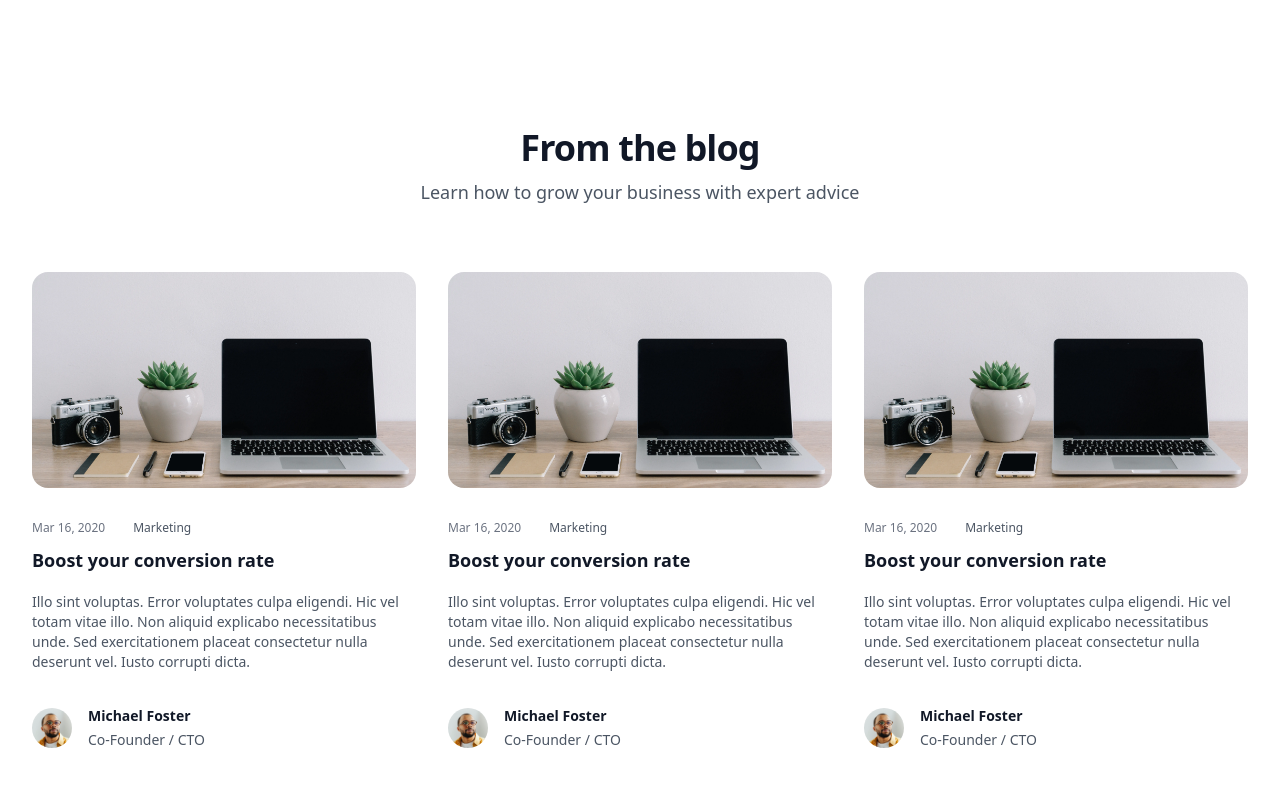
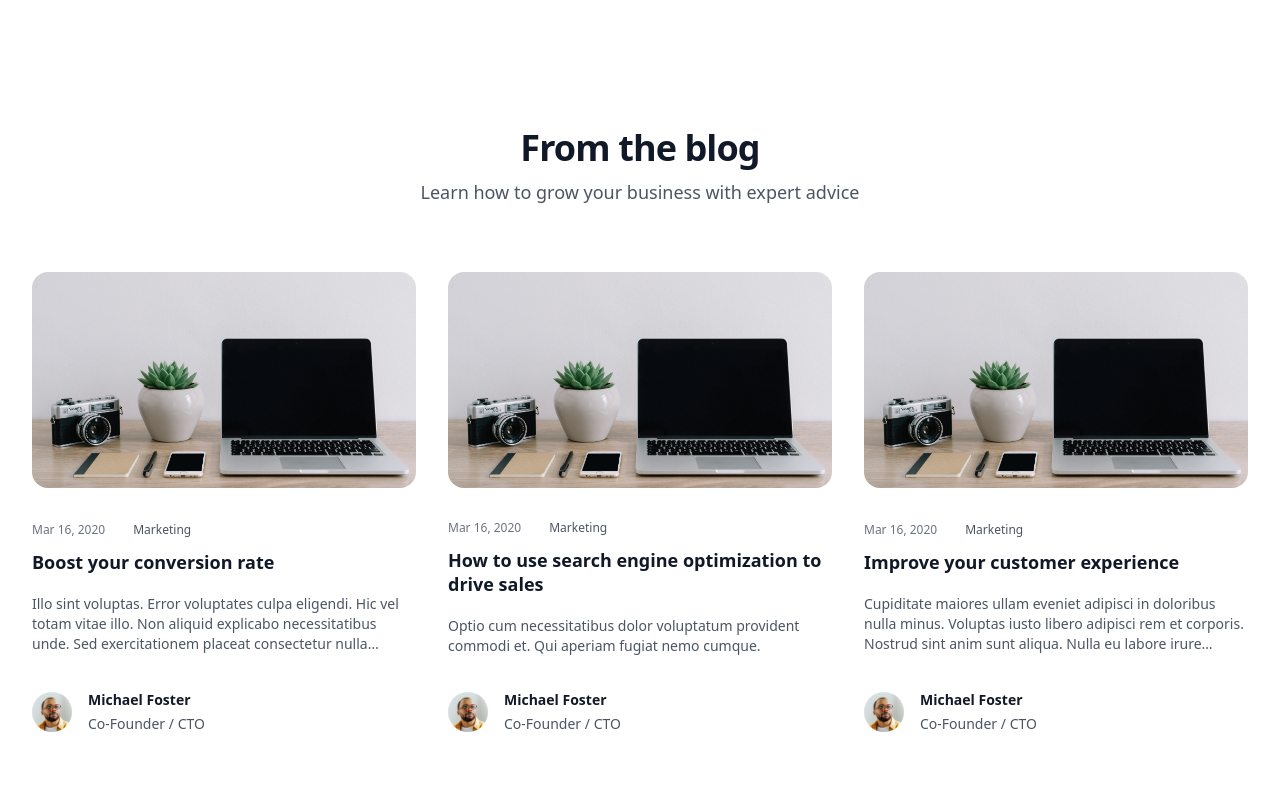
Before and after one commit to informaticadiaz/tailwindcss-components, a React (Vite) app in the folder tailwindcss-components/: page / in a window 1280 px wide. Shown: the top 786 px of the page. Built offline with nearby package versions, Linux system fonts and the light colour scheme.

Commit message:
componente terminado

```diff
--- a/tailwindcss-components/src/components/Blog/ThreeCoumn.tsx
+++ b/tailwindcss-components/src/components/Blog/ThreeCoumn.tsx
@@ -38,11 +38,11 @@ export default function ThreeCoumn() {
                 {/* titulo y parrafo */}
                 <h3 className="text-gray-900 font-semibold leading-6 text-lg mt-3">
                   <a href="#">
-                    <span className=""></span>Boost your conversion rate
+                    <span className="absolute inset-0"></span>Boost your conversion rate
                   </a>
                 </h3>
                 {/* parrafo */}
-                <p className="mt-5 text-gray-600 text-sm">
+                <p className="mt-5 text-gray-600 text-sm line-clamp-3">
                 Illo sint voluptas. Error voluptates culpa eligendi. Hic vel totam vitae illo. Non aliquid explicabo necessitatibus unde. Sed exercitationem placeat consectetur nulla deserunt vel. Iusto corrupti dicta.
                 </p>
               </div>
@@ -83,12 +83,12 @@ export default function ThreeCoumn() {
                 {/* titulo y parrafo */}
                 <h3 className="text-gray-900 font-semibold leading-6 text-lg mt-3">
                   <a href="#">
-                    <span className=""></span>Boost your conversion rate
+                    <span className="absolute inset-0"></span>How to use search engine optimization to drive sales
                   </a>
                 </h3>
                 {/* parrafo */}
-                <p className="mt-5 text-gray-600 text-sm">
-                Illo sint voluptas. Error voluptates culpa eligendi. Hic vel totam vitae illo. Non aliquid explicabo necessitatibus unde. Sed exercitationem placeat consectetur nulla deserunt vel. Iusto corrupti dicta.
+                <p className="mt-5 text-gray-600 text-sm line-clamp-3">
+                Optio cum necessitatibus dolor voluptatum provident commodi et. Qui aperiam fugiat nemo cumque.
                 </p>
               </div>
             </div>
@@ -128,12 +128,12 @@ export default function ThreeCoumn() {
                 {/* titulo y parrafo */}
                 <h3 className="text-gray-900 font-semibold leading-6 text-lg mt-3">
                   <a href="#">
-                    <span className=""></span>Boost your conversion rate
+                    <span className="absolute inset-0"></span>Improve your customer experience
                   </a>
                 </h3>
                 {/* parrafo */}
-                <p className="mt-5 text-gray-600 text-sm">
-                Illo sint voluptas. Error voluptates culpa eligendi. Hic vel totam vitae illo. Non aliquid explicabo necessitatibus unde. Sed exercitationem placeat consectetur nulla deserunt vel. Iusto corrupti dicta.
+                <p className="mt-5 text-gray-600 text-sm line-clamp-3">
+                Cupiditate maiores ullam eveniet adipisci in doloribus nulla minus. Voluptas iusto libero adipisci rem et corporis. Nostrud sint anim sunt aliqua. Nulla eu labore irure incididunt velit cillum quis magna dolore.
                 </p>
               </div>
             </div>
```
